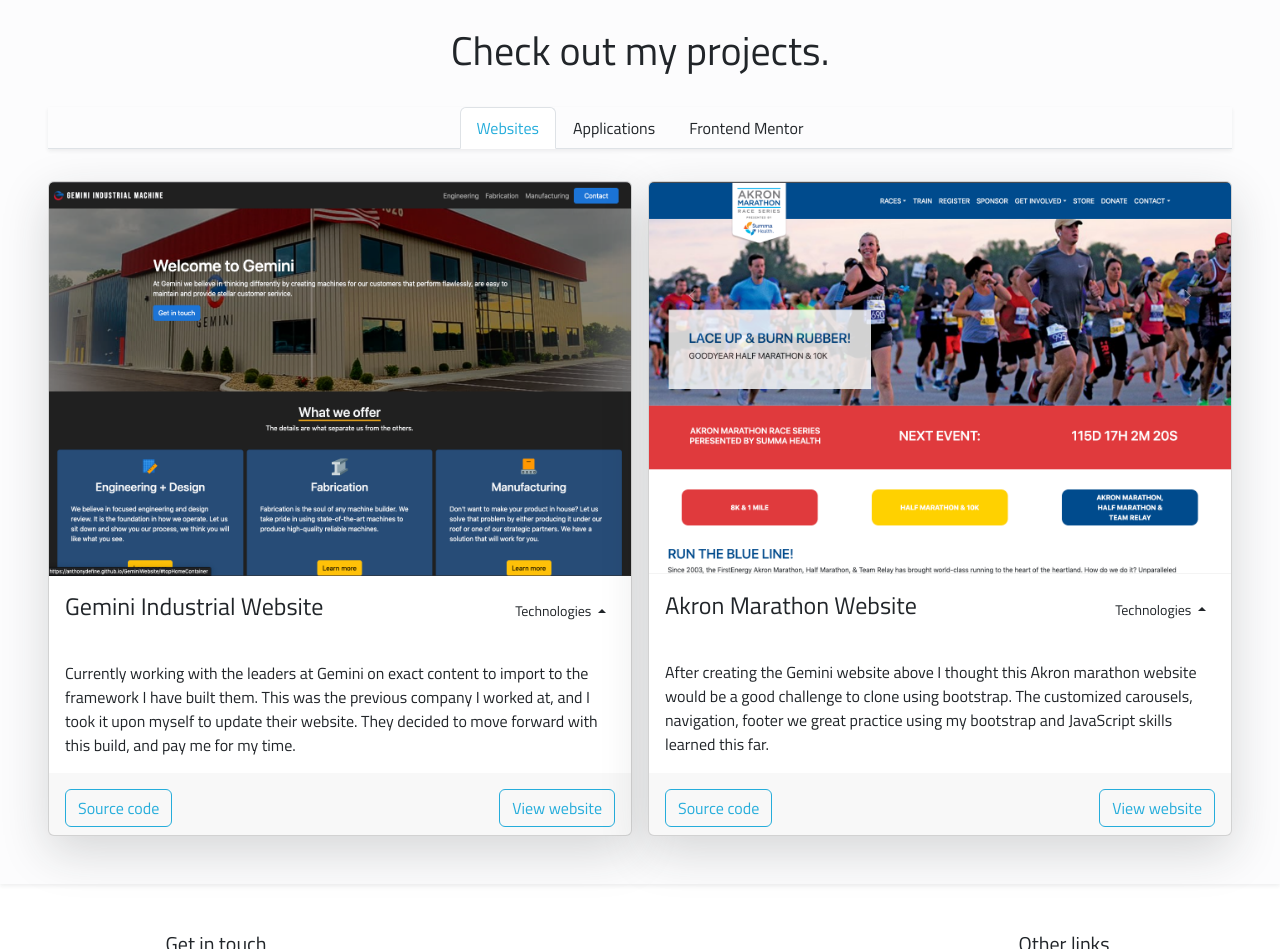
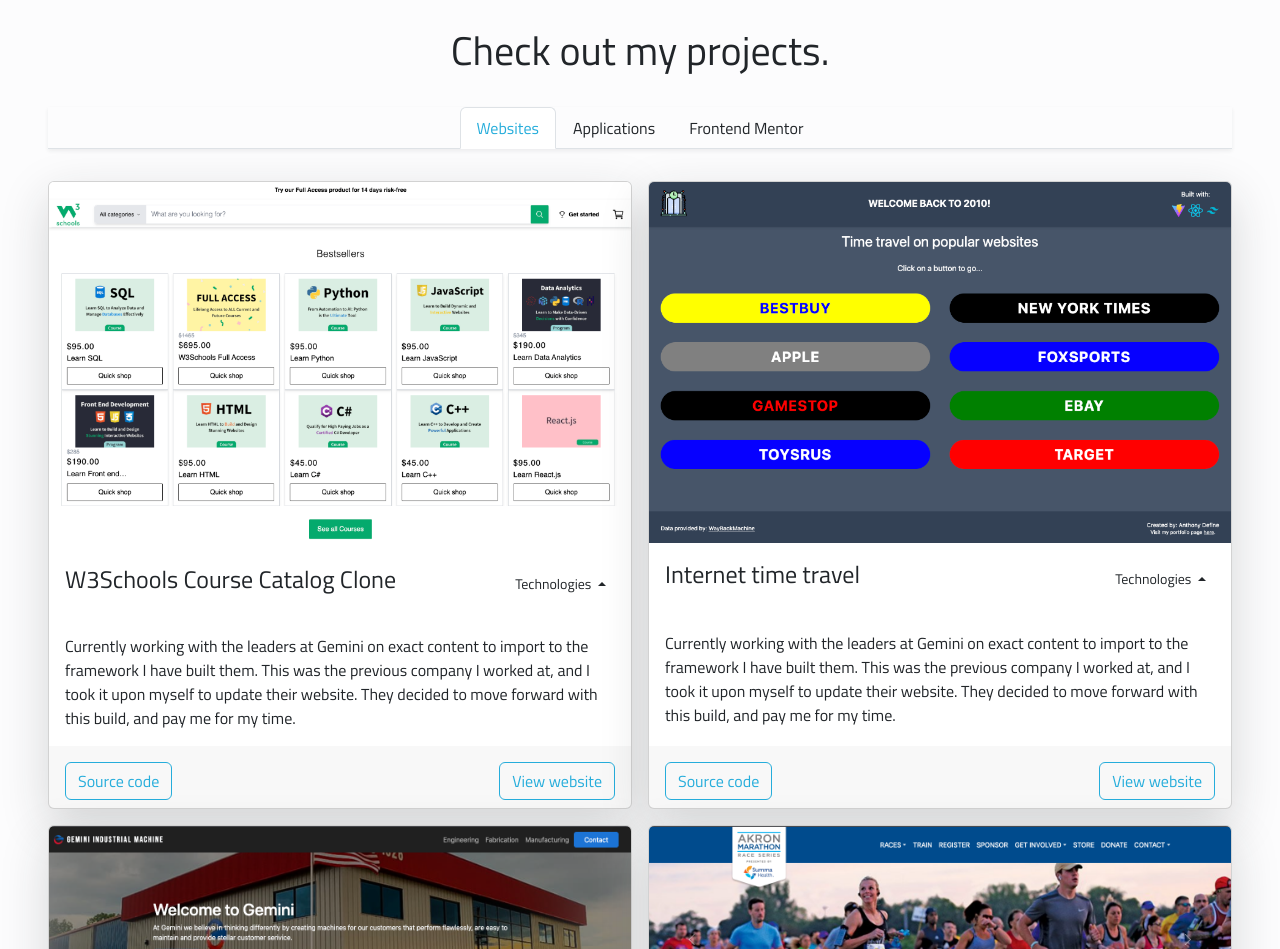
Before and after one commit to anthonydefine/My-Portfolio, a website: page index.html in a window 1280 px wide. Shown: the part 1851-2800 px from the top of the page. Drawn offline with nearby package versions, Linux system fonts and the light colour scheme.

Commit message:
update projects initial

```diff
--- a/index.html
+++ b/index.html
@@ -243,6 +243,66 @@
 			<div class="tab-content" id="myTabContent">
 				<div class="tab-pane fade show active" id="website-tab-pane" role="tabpanel" aria-labelledby="website-tab" tabindex="0">
 					<div class="row row-cols-1 row-cols-lg-2 mt-3 g-3 reveal">
+						<div class="col">
+							<div class="card shadow-lg h-100">
+								<img src="images/project-thumbnails/w3clone-preview.png" class="card-img-top" alt="...">
+								<div class="card-body d-flex justify-content-between align-items-center">
+									<h4 class="card-title">W3Schools Course Catalog Clone</h4>
+									<div class="btn-group dropup">
+										<button type="button" class="btn btn-sm text-body dropdown-toggle" data-bs-toggle="dropdown" aria-expanded="false">
+											<span class="d-none d-md-inline-block">Technologies</span>
+										</button>
+										<ul class="dropdown-menu dropdown-menu-end bg-body-tertiary px-1" style="min-width: 0;">
+											<li><img src="images/dev-icons/icons8-html-5-48.png" alt="" data-bs-toggle="tooltip" data-bs-placement="bottom" title="HTML5"></li>
+											<li><img src="images/dev-icons/icons8-css3-48.png" alt="" data-bs-toggle="tooltip" data-bs-placement="bottom" title="CSS3"></li>
+											<li><img src="images/dev-icons/icons8-javascript-48.png" alt="" data-bs-toggle="tooltip" data-bs-placement="bottom" title="JavaScript"></li>
+											<li><img src="images/dev-icons/icons8-tailwindcss-48.png" alt="" data-bs-toggle="tooltip" data-bs-placement="bottom" title="Tailwind"></li>
+											<li><img src="images/dev-icons/icons8-react-native-48.png" alt="" data-bs-toggle="tooltip" data-bs-placement="bottom" title="React"></li>
+										</ul>
+									</div>
+								</div>
+								<div class="card-body">
+									<p class="card-text">Currently working with the leaders at Gemini on exact content to import to the framework I have built them. This was the
+										previous company I worked at, and I took it upon myself to update their website. They decided to move forward with this build, and pay me for
+										my time.
+									</p>
+								</div>
+								<div class="card-footer border-0 d-flex justify-content-between pt-3">
+									<a href="https://github.com/anthonydefine/W3SchoolsClone" target="_blank" class="card-link btn btn-outline-info" id="whiteBtn">Source code</a>
+									<a href="https://w3schoolscoursecatalog-clone.netlify.app/" target="_blank" class="card-link btn btn-outline-info" id="whiteBtn">View website</a>
+								</div>
+							</div>
+						</div>
+						<div class="col">
+							<div class="card shadow-lg h-100">
+								<img src="images/project-thumbnails/timetravel-preview.png" class="card-img-top" alt="...">
+								<div class="card-body d-flex justify-content-between align-items-center">
+									<h4 class="card-title">Internet time travel</h4>
+									<div class="btn-group dropup">
+										<button type="button" class="btn btn-sm text-body dropdown-toggle" data-bs-toggle="dropdown" aria-expanded="false">
+											<span class="d-none d-md-inline-block">Technologies</span>
+										</button>
+										<ul class="dropdown-menu dropdown-menu-end bg-body-tertiary px-1" style="min-width: 0;">
+											<li><img src="images/dev-icons/icons8-html-5-48.png" alt="" data-bs-toggle="tooltip" data-bs-placement="bottom" title="HTML5"></li>
+											<li><img src="images/dev-icons/icons8-css3-48.png" alt="" data-bs-toggle="tooltip" data-bs-placement="bottom" title="CSS3"></li>
+											<li><img src="images/dev-icons/icons8-javascript-48.png" alt="" data-bs-toggle="tooltip" data-bs-placement="bottom" title="JavaScript"></li>
+											<li><img src="images/dev-icons/icons8-tailwindcss-48.png" alt="" data-bs-toggle="tooltip" data-bs-placement="bottom" title="Tailwind"></li>
+											<li><img src="images/dev-icons/icons8-react-native-48.png" alt="" data-bs-toggle="tooltip" data-bs-placement="bottom" title="React"></li>
+										</ul>
+									</div>
+								</div>
+								<div class="card-body">
+									<p class="card-text">Currently working with the leaders at Gemini on exact content to import to the framework I have built them. This was the
+										previous company I worked at, and I took it upon myself to update their website. They decided to move forward with this build, and pay me for
+										my time.
+									</p>
+								</div>
+								<div class="card-footer border-0 d-flex justify-content-between pt-3">
+									<a href="https://github.com/anthonydefine/react-time-travel" target="_blank" class="card-link btn btn-outline-info" id="whiteBtn">Source code</a>
+									<a href="https://react-time-travel.netlify.app/" target="_blank" class="card-link btn btn-outline-info" id="whiteBtn">View website</a>
+								</div>
+							</div>
+						</div>
 						<div class="col">
 							<div class="card shadow-lg h-100">
 								<img src="images/project-thumbnails/geminithumb.png" class="card-img-top" alt="...">
@@ -491,11 +551,12 @@
 				</div>
 			</div>
 		</section>
+		<!--Toast-->
 		<div aria-live="polite" aria-atomic="true" class="d-none d-md-block bd-example-toasts rounded-3">
 			<div class="toast-container position-fixed bottom-0 end-0 p-4" id="toastPlacement">
 				<div class="toast" role="alert" aria-live="assertive" aria-atomic="true">
 					<div class="toast-header d-flex align-items-center">
-						<h3 class="me-auto fs-5 text-body" style="letter-spacing: +0.07rem;">Check out my newest project!</h3>
+						<h3 class="me-auto fs-5 text-body" style="letter-spacing: +0.07rem;">2 new React.js projects! Check them out below</h3>
 						<button type="button" class="btn-close" data-bs-dismiss="toast" aria-label="Close"></button>
 					</div>
 					<div class="toast-body text-center">
@@ -507,6 +568,7 @@
 				</div>
 			</div>
 		</div>
+		<!--Footer-->
 		<footer class="container-fluid">
 			<div class="row row-cols-1 row-cols-md-3 g-3">
 				<div class="col">
```
Also changed, not shown: images/dev-icons/icons8-react-native-48.png (added), images/project-thumbnails/timetravel-preview.png (added), images/project-thumbnails/w3clone-preview.png (added), 4 other files.
